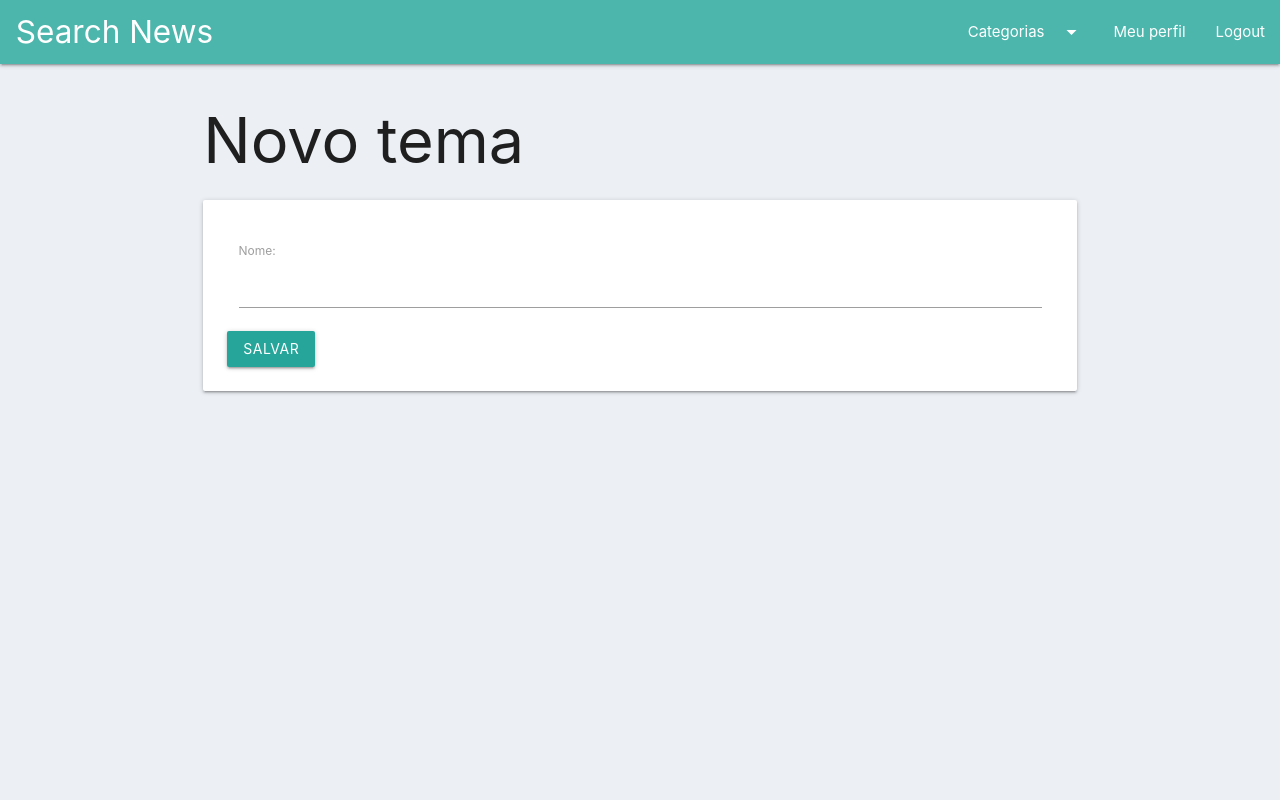
After one commit to pessolatohenrique/search-news, a Django app: a page that uses news/templates/subject/form.html in a window 1280 px wide. The commit adds this page. Run offline with Django 3.2, Linux system fonts and the light colour scheme; the visitor is signed in with stand-in values (Sample User, id 1); parts of the project's set-up code (start-up, migrations or seed data) failed here and were passed over.

Commit message:
Relacionamento de tema com usuario, com criacao automatica

```diff
--- /dev/null
+++ b/news/templates/subject/form.html
@@ -0,0 +1,34 @@
+{% extends '../partials/base.html' %}
+
+<div>
+  {% block title%}Cadastrar novo tema{% endblock %}
+</div>
+
+{% block content %}
+<section>
+  {% include "../partials/menu.html" with categories=categories %}
+</section>
+<div class="container">
+  <div class="row">
+    <div class="col s12 m12">
+      <h1>
+        Novo tema
+      </h1>
+      <div class="card">
+        <div class="card-content">
+          <form method="POST">
+            {% csrf_token %}
+            <div class="input-field col s12">
+              {{ form.as_p }}
+            </div>
+
+            <button class="btn waves-effect waves-light" type="submit">
+              Salvar
+            </button>
+          </form>
+        </div>
+      </div>
+    </div>
+  </div>
+</div>
+{% endblock %}
--- a/searchnews/static/css/site.css
+++ b/searchnews/static/css/site.css
@@ -5,7 +5,7 @@
 body,
 html {
   width: 100%;
-  height: 100%;
+  /* height: 100%; */
   margin: 0;
   padding: 0;
   display: table;
--- /dev/null
+++ b/subject/forms.py
@@ -0,0 +1,5 @@
+from django import forms
+
+
+class SubjectForm(forms.Form):
+    name = forms.CharField(label='Nome', max_length=200, required=True)
--- a/subject/urls.py
+++ b/subject/urls.py
@@ -5,6 +5,7 @@ from . import views
 
 urlpatterns = [
     path('', views.index, name='subject_index'),
+    url(r'^create', views.create, name='subject_create'),
     url(r'^delete', views.delete, name='subject_delete'),
 
     # path('categories', views.search, name='search'),
--- a/subject/views.py
+++ b/subject/views.py
@@ -2,6 +2,7 @@ from django.shortcuts import render, redirect
 from django.contrib.auth.models import User
 from django.contrib.auth.decorators import login_required
 from .models import Subject
+from .forms import SubjectForm
 
 # Create your views here.
 
@@ -12,6 +13,37 @@ def index(request):
     return render(request, 'subject/index.html', {'categories': categories})
 
 
+def custom_create(request, form):
+    object_exists = Subject.objects.filter(
+        name=form.cleaned_data['name']).exists()
+
+    if (object_exists):
+        subject = Subject.objects.filter(
+            name=form.cleaned_data['name']).get()
+
+    if(not object_exists):
+        subject = Subject()
+        subject.name = form.cleaned_data['name'].capitalize()
+        subject.save()
+
+    subject.users.add(request.user)
+    subject.save()
+
+
+@login_required(login_url='/login/')
+def create(request):
+    if (request.method == 'POST'):
+        form = SubjectForm(request.POST)
+
+        if (form.is_valid()):
+            custom_create(request, form)
+            return redirect('subject_index')
+    else:
+        form = SubjectForm()
+
+    return render(request, 'subject/form.html', {'form': form})
+
+
 @login_required(login_url='/login/')
 def delete(request):
     if (request.method == 'POST'):
@@ -19,6 +51,5 @@ def delete(request):
             id=request.POST['subject_id']).get()
 
         subject_user.users.remove(request.user)
-        print(subject_user.users.all())
 
-    return redirect('index')
+    return redirect('subject_index')
```
Also changed, not shown: news/templates/subject/index.html (+8 -1 lines).
